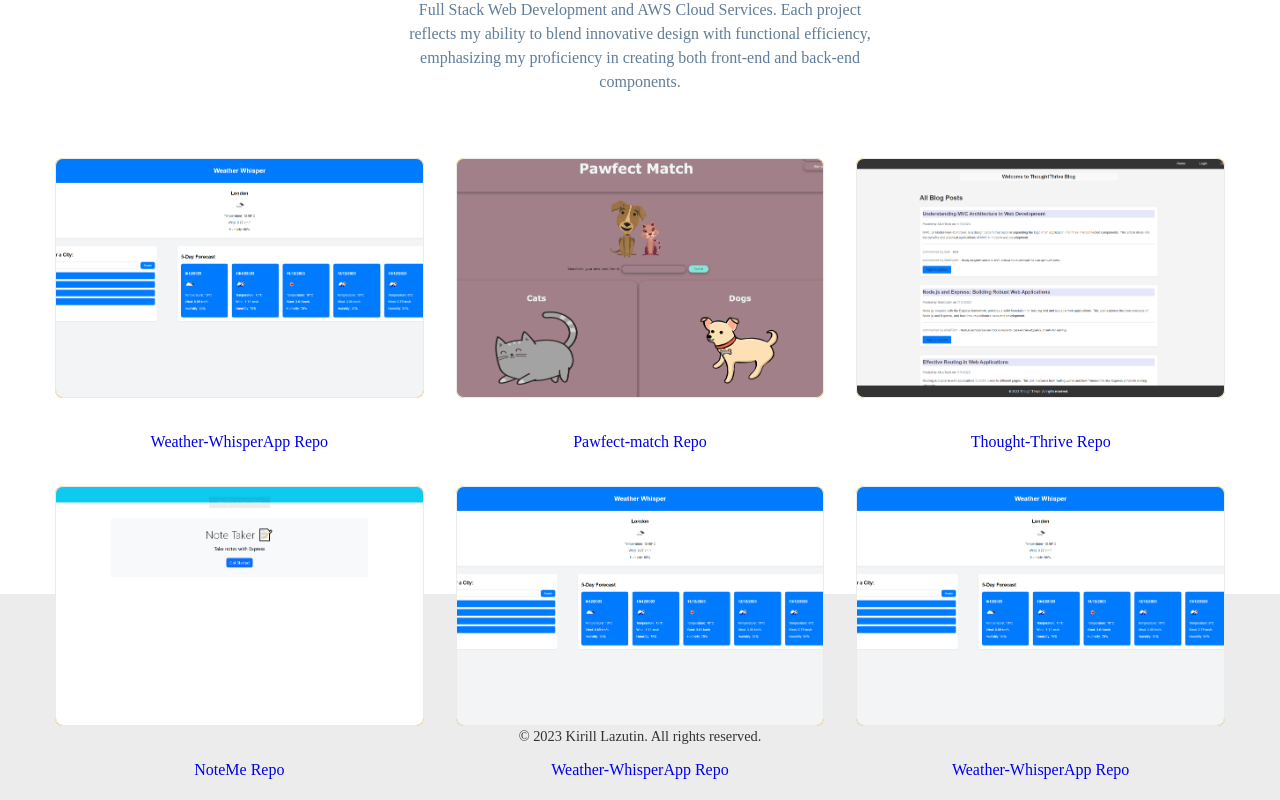
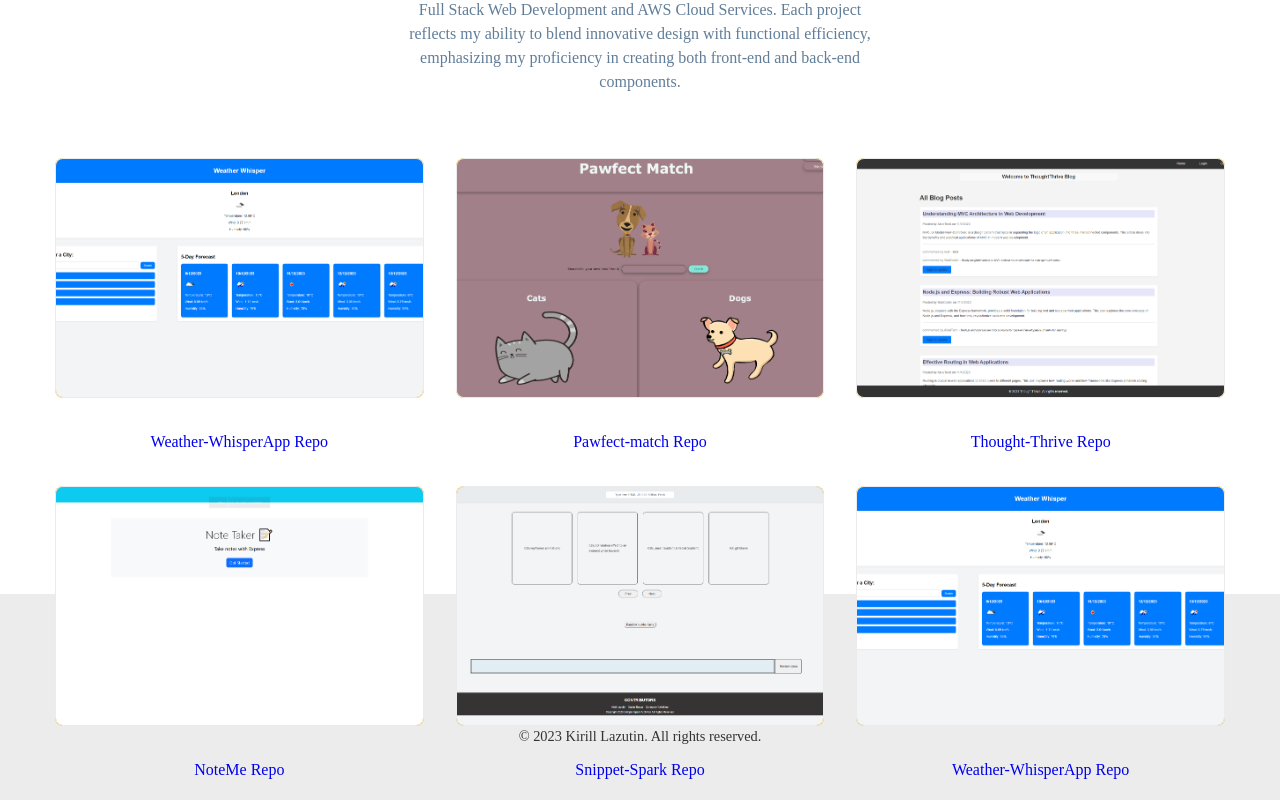
Before and after one commit to Kirill777-web/PortfolioWebDev, a React (Vite) app: page /projects in a window 1280 px wide. Shown: the part 206-1006 px from the top of the page. Built offline with nearby package versions, Linux system fonts and the light colour scheme.

Commit message:
aded img to project 5 and updated path in Projects.jsx

```diff
--- a/src/Projects.jsx
+++ b/src/Projects.jsx
@@ -29,10 +29,10 @@ function Projects() {
       repoUrl: 'https://github.com/Kirill777-web/Note-Me',
     },
     {
-      title: 'Weather-WhisperApp',
-      imageUrl: '/public/imgs/Project1WheatherApp.png',
-      projectUrl: 'https://github.com/Kirill777-web/Snippet-Spark',
-      repoUrl: 'https://kirill777-web.github.io/Snippet-Spark/',
+      title: 'Snippet-Spark',
+      imageUrl: '/public/imgs/SnipetSparkProject5.png',
+      projectUrl: 'https://kirill777-web.github.io/Snippet-Spark/',
+      repoUrl: 'https://github.com/Kirill777-web/Snippet-Spark',
     },
     {
       title: 'Weather-WhisperApp',
```
Also changed, not shown: public/imgs/SnipetSparkProject5.png (added).
